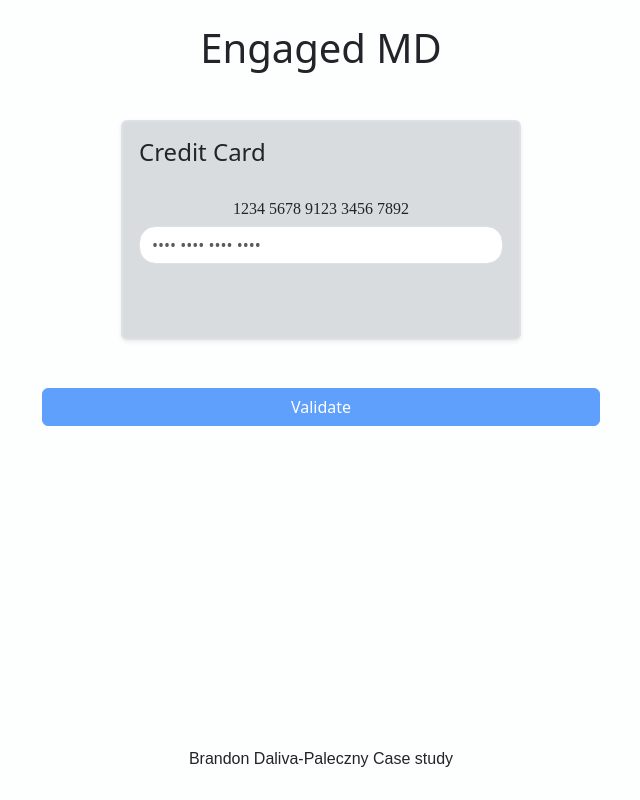
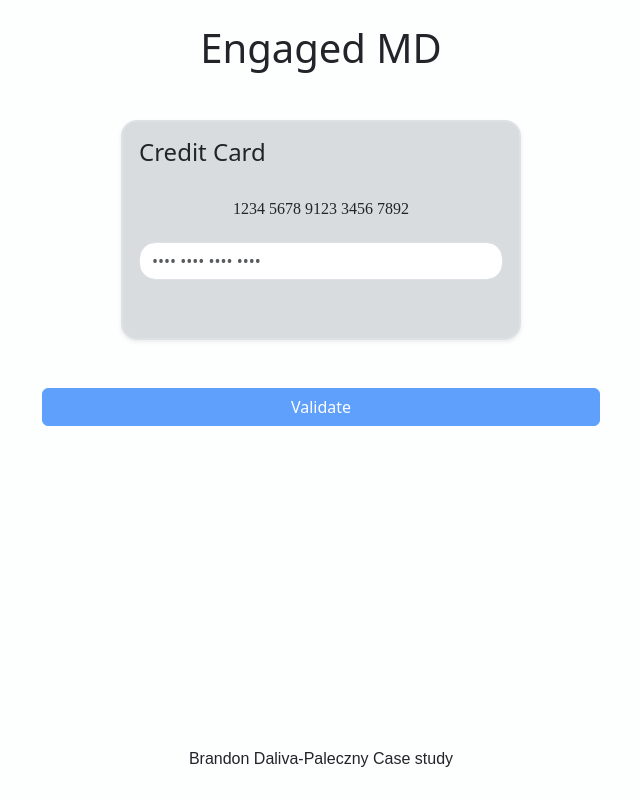
Before and after one commit to Paleczny/ccvalidate-emd, a React (Create React App) app in the folder frontend/: page / in a window 1280 px wide. Shown: the whole page, without its empty margins (319-959 px from the left). Built offline with nearby package versions, Linux system fonts and the light colour scheme.

Commit message:
[frontend] add better spacing

```diff
--- a/frontend/src/pages/CreditCardValidator.tsx
+++ b/frontend/src/pages/CreditCardValidator.tsx
@@ -41,7 +41,7 @@ const CreditCardValidator = () => {
   return (
     <div className="container  d-flex flex-column justify-content-center align-items-center">
       <div
-        className={`mt-5 rounded-2 card-4 shadow-sm bg-secondary bg-opacity-25
+        className={`mt-5 rounded-4 card-4 shadow-sm bg-secondary bg-opacity-25
         ${loading && 'placeholder-wave placeholder'}
         w-100 border border-2 ${result && !result.isValid && 'border-danger'} ${result && result.isValid && 'border-success'}`}
         style={{ maxWidth: '400px', minHeight: '220px' }}
@@ -58,7 +58,7 @@ const CreditCardValidator = () => {
               {formatCardNumber()}
             </h6>
             <input
-              className="rounded-4 px-5-3 form-control mt-2"
+              className="rounded-4 px-5-3 form-control mt-4"
               data-testid="card-number-input"
               name="ccNumber"
               type="text"
```
